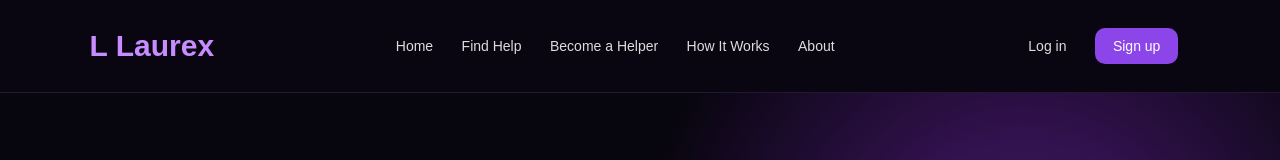
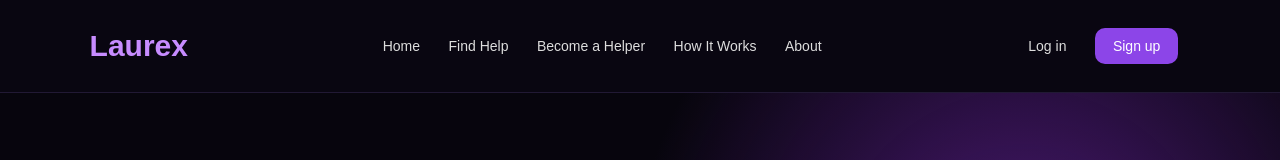
Before and after one commit to lauracletus0-boop/laurex, a plain HTML site: page index.html in a window 1280 px wide. Shown: the top 160 px of the page. Drawn offline with Linux system fonts and the light colour scheme.

Commit message:
Update index.html

```diff
--- a/index.html
+++ b/index.html
@@ -336,7 +336,7 @@
 <body>
 
   <nav>
-    <div class="logo">L Laurex</div>
+    <div class="logo">Laurex</div>
 
     <div>
       <a href="#">Home</a>
@@ -555,7 +555,7 @@
 
   <footer>
 
-    <div class="logo">L Laurex</div>
+    <div class="logo">Laurex</div>
 
     <p>
       Need help? Find the right person. Get things done.
```
